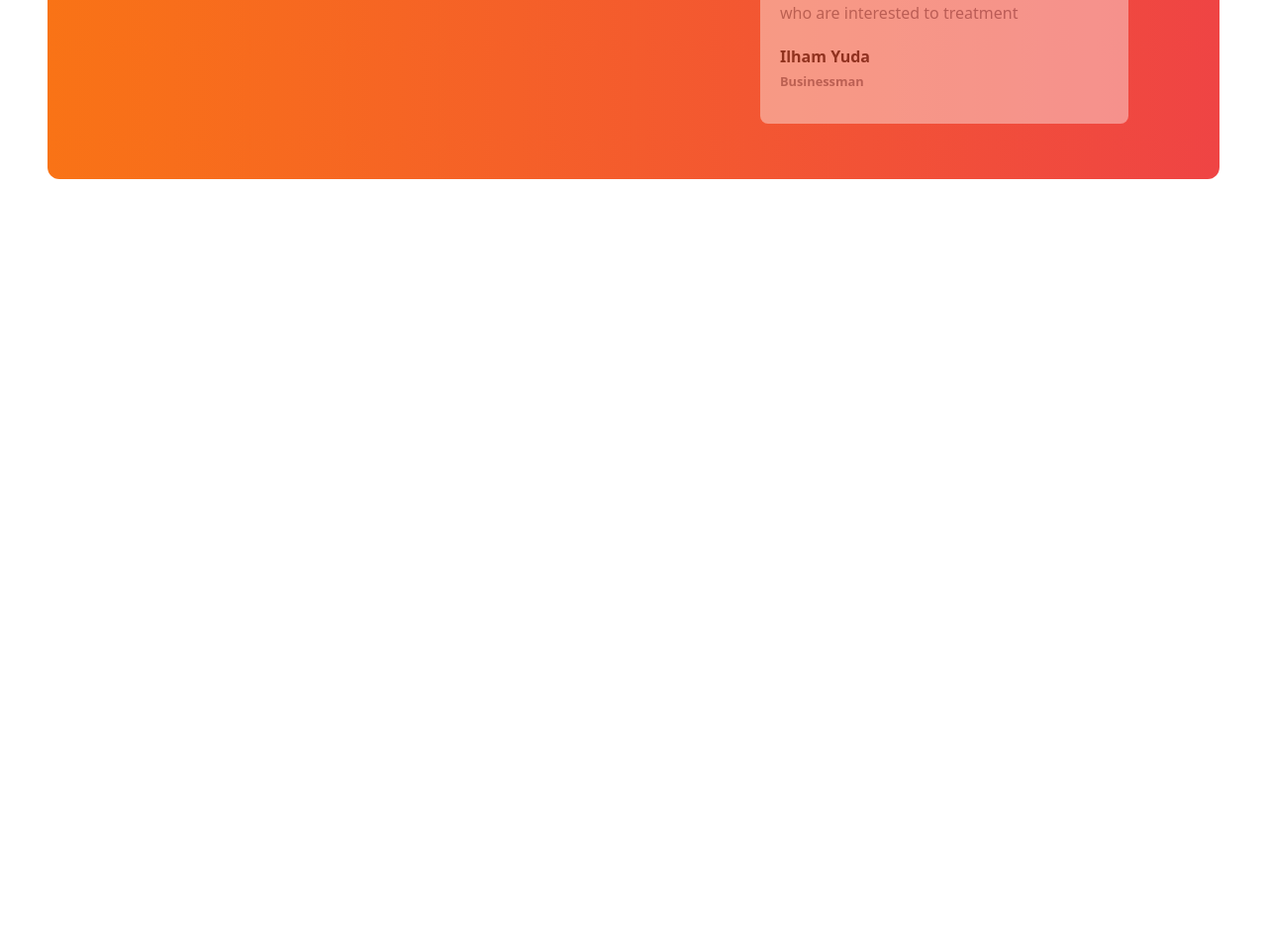
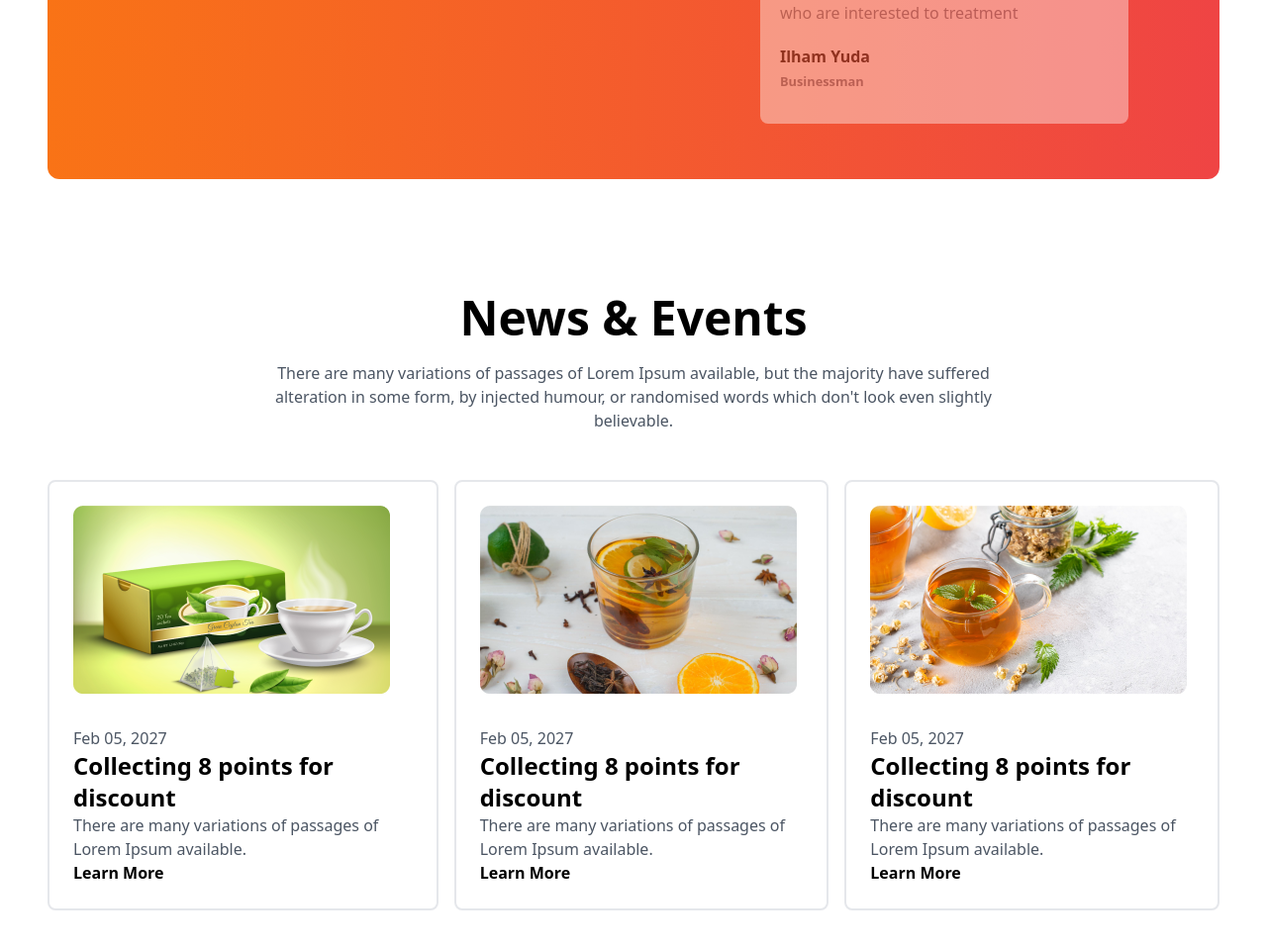
Before and after one commit to shariful430/Tea-house-projects, a plain HTML site: page index.html in a window 1280 px wide. Shown: the part 2349-3308 px from the top of the page at 99% size. Before the commit the page ends 2626 px from the top, so only its background shows below. Drawn offline with nearby package versions, Linux system fonts and the light colour scheme.

Commit message:
news and event section complete

```diff
--- a/index.html
+++ b/index.html
@@ -180,6 +180,60 @@
 
             </div>
           </section>
+          <!-- news and event section -->
+           <section class="my-24">
+            <!-- title -->
+        <div class="text-center">
+          <h1 class="text-5xl font-bold py-5">News & Events</h1>
+          <p class="text-gray-600 w-2/3 mx-auto">There are many variations of passages of Lorem Ipsum available, but the majority have suffered alteration in some form, by injected humour, or randomised words which don't look even slightly believable. </p>
+        </div>
+        <!-- grid card -->
+         <div class="grid grid-cols-3 mt-12 space-x-4">
+          <!-- news card 1-->
+           <div class="border-2 rounded-lg p-2">
+            <!-- img -->
+            <div class="p-4">
+              <img src="images/news-1.png" alt="">
+            </div>
+            <!-- text -->
+            <div class="px-4 py-4">
+              <p class="text-gray-600">Feb 05, 2027</p>
+              <h4 class="text-2xl font-bold">Collecting 8 points for discount</h4>
+              <p class="text-gray-600">There are many variations of passages of Lorem Ipsum available.</p>
+              <button class="font-bold">Learn More</button>
+            </div>
+           </div>
+            <!-- news card 2-->
+            <div class="border-2 rounded-lg p-2">
+              <!-- img -->
+              <div class="p-4">
+                <img src="images/news-2.png" alt="">
+              </div>
+              <!-- text -->
+              <div class="px-4 py-4">
+                <p class="text-gray-600">Feb 05, 2027</p>
+                <h4 class="text-2xl font-bold">Collecting 8 points for discount</h4>
+                <p class="text-gray-600">There are many variations of passages of Lorem Ipsum available.</p>
+                <button class="font-bold">Learn More</button>
+              </div>
+             </div>
+              <!-- news card 3-->
+           <div class="border-2 rounded-lg p-2">
+            <!-- img -->
+            <div class="p-4">
+              <img src="images/news-3.png" alt="">
+            </div>
+            <!-- text -->
+            <div class="px-4 py-4">
+              <p class="text-gray-600">Feb 05, 2027</p>
+              <h4 class="text-2xl font-bold">Collecting 8 points for discount</h4>
+              <p class="text-gray-600">There are many variations of passages of Lorem Ipsum available.</p>
+              <button class="font-bold">Learn More</button>
+            </div>
+           </div>
+         </div>
+
+      </section>
     </main>
 </body>
 </html>
```
